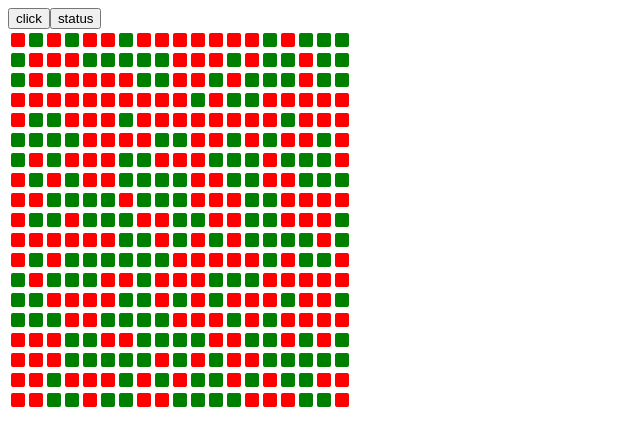
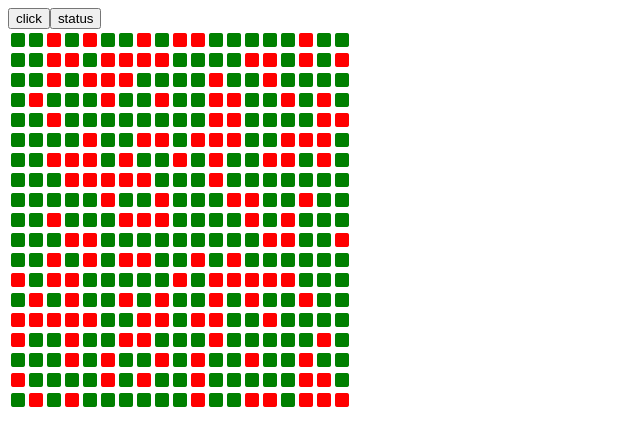
Before and after one commit to dhananjay431/inventory_mgt, an Angular app: page / in a window 1280 px wide. Shown: the top 446 px of the page, without its empty margins (0-640 px from the left). Built offline with nearby package versions, Linux system fonts and the light colour scheme.

Commit message:
1 file modified

```diff
--- a/src/app/app.component.ts
+++ b/src/app/app.component.ts
@@ -50,11 +50,13 @@ export class AppComponent implements OnInit {
       return {
         levelnumber: i1 + 1,
         levelData: y.map((d2, i2) => {
+          let a = [2, 2, 5];
           return {
             slot: {
               slotnumber: this.genRand(2),
               seq: i2 + 1,
-              status: Math.floor(Math.random() * 100) % 2 === 0 ? 1 : 0,
+              // status: Math.floor(Math.random() * 100) % 2 === 0 ? 1 : 0,
+              status: a[Math.floor(Math.random() * a.length)] % 2 === 0 ? 1 : 0,
               desc: this.genRand(4),
             },
           };
```
